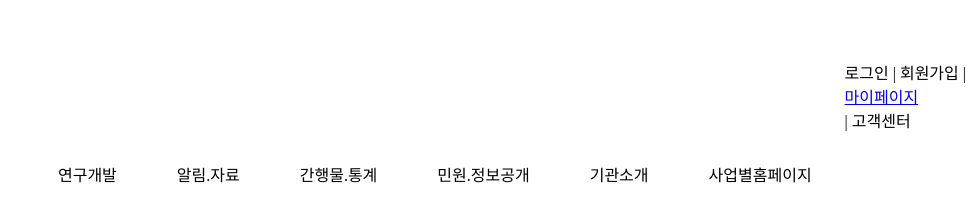
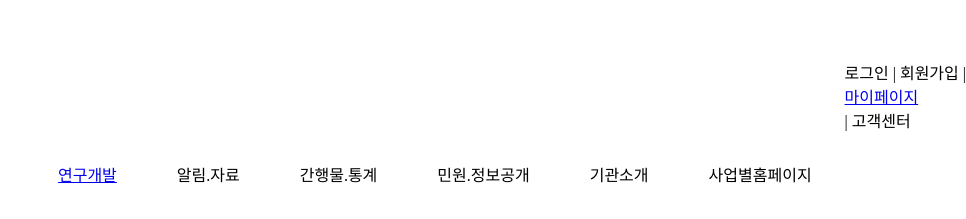
Before and after one commit to dltjgus7316/dltjgus7316.github.io, a plain HTML site: page index.html in a window 1280 px wide. Shown: the top 219 px of the page, 314-1280 px from the left. Drawn offline with Linux system fonts and the light colour scheme.

Commit message:
Update index.html

```diff
--- a/index.html
+++ b/index.html
@@ -135,7 +135,7 @@ footer {
 			<li>감염병</li>
 			<li>건강정보</li>
 			<li>정책정보</li>
-			<li>연구개발</li>
+			<li><a href="./s.html" class="clear">연구개발</a></li>
 			<li>알림.자료</li>
 			<li>간행물.통계</li>
 			<li>민원.정보공개</li>
```
